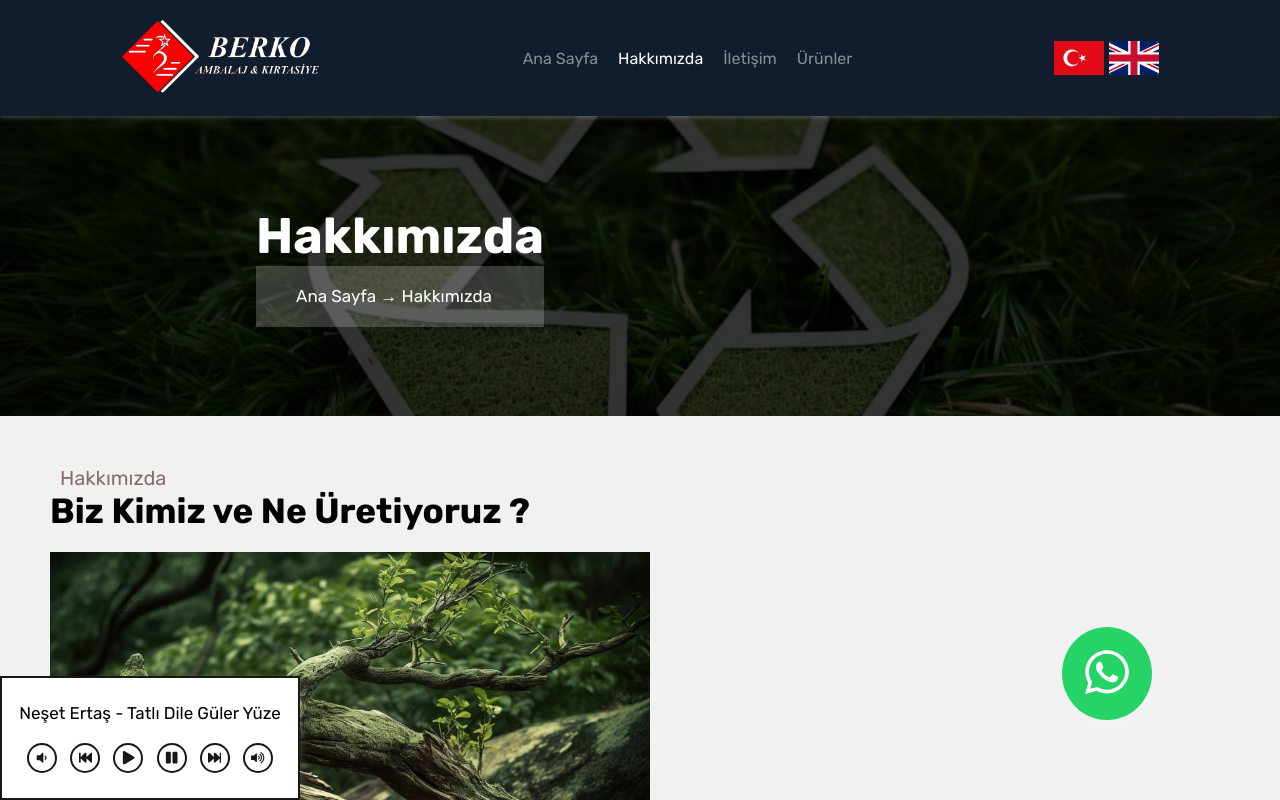
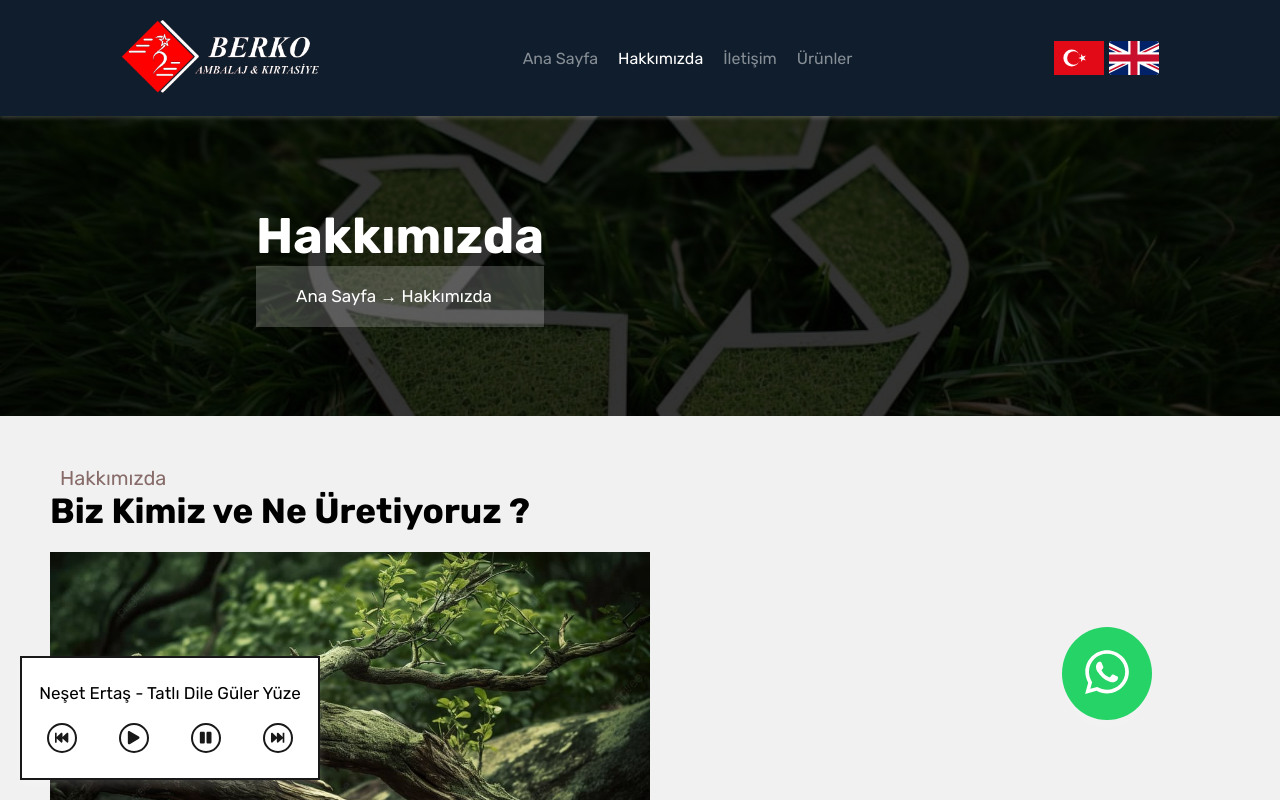
Before and after one commit to TheSky04/berko, a React (Vite) app: page /about in a window 1280 px wide. Shown: the top 800 px of the page. Built offline with nearby package versions, Linux system fonts and the light colour scheme.

Commit message:
Music is updated.

```diff
--- a/src/components/Music.jsx
+++ b/src/components/Music.jsx
@@ -4,14 +4,7 @@ import EbruGundes from "../music/Ebru Gündeş - Yakışıklı (Official Audio).
 import NesetErtas from "../music/Neşet Ertaş - Tatlı Dile Güler Yüze [ Doyulur mu ].mp3";
 import ModernTalking from "../music/Modern Talking - Youre My Heart, Youre My Soul (Official Music Video).mp3";
 import styles from "../styles/Music.module.css";
-import {
-  FaPlay,
-  FaPause,
-  FaFastBackward,
-  FaFastForward,
-  FaVolumeUp,
-  FaVolumeDown,
-} from "react-icons/fa";
+import { FaPlay, FaPause, FaFastBackward, FaFastForward } from "react-icons/fa";
 import { configs } from "../config";
 
 const songs = [
@@ -38,7 +31,6 @@ function Music() {
     const newSound = new Howl({
       src: [selectedSong?.url],
       html5: true,
-      volume: 1.0, // Başlangıçta ses düzeyi
       onend: () => {
         currentSongIndex < songs.length - 1
           ? setCurrentSongIndex((index) => index + 1)
@@ -85,23 +77,10 @@ function Music() {
     setCount((prevCount) => prevCount + 1);
   };
 
-  const handleVolumeUp = () => {
-    const newVolume = Math.min(1.0, sound.volume() + 0.1);
-    sound.volume(newVolume);
-  };
-
-  const handleVolumeDown = () => {
-    const newVolume = Math.max(0.0, sound.volume() - 0.1);
-    sound.volume(newVolume);
-  };
-
   return (
     <div className={styles.musicContainer}>
       <p>{songs[currentSongIndex]?.title}</p>
       <div className={styles.musicButtons}>
-        <button onClick={handleVolumeDown} className={styles.musicButton}>
-          <FaVolumeDown />
-        </button>
         <button onClick={handleFastBackward} className={styles.musicButton}>
           <FaFastBackward />
         </button>
@@ -117,9 +96,6 @@ function Music() {
         <button onClick={handleFastForward} className={styles.musicButton}>
           <FaFastForward />
         </button>
-        <button onClick={handleVolumeUp} className={styles.musicButton}>
-          <FaVolumeUp />
-        </button>
       </div>
     </div>
   );
--- a/src/styles/Music.module.css
+++ b/src/styles/Music.module.css
@@ -49,6 +49,8 @@
 
   .musicContainer {
     width: 30rem;
+    bottom: 20px;
+    left: 20px;
   }
 
   .musicButtons button {
```
